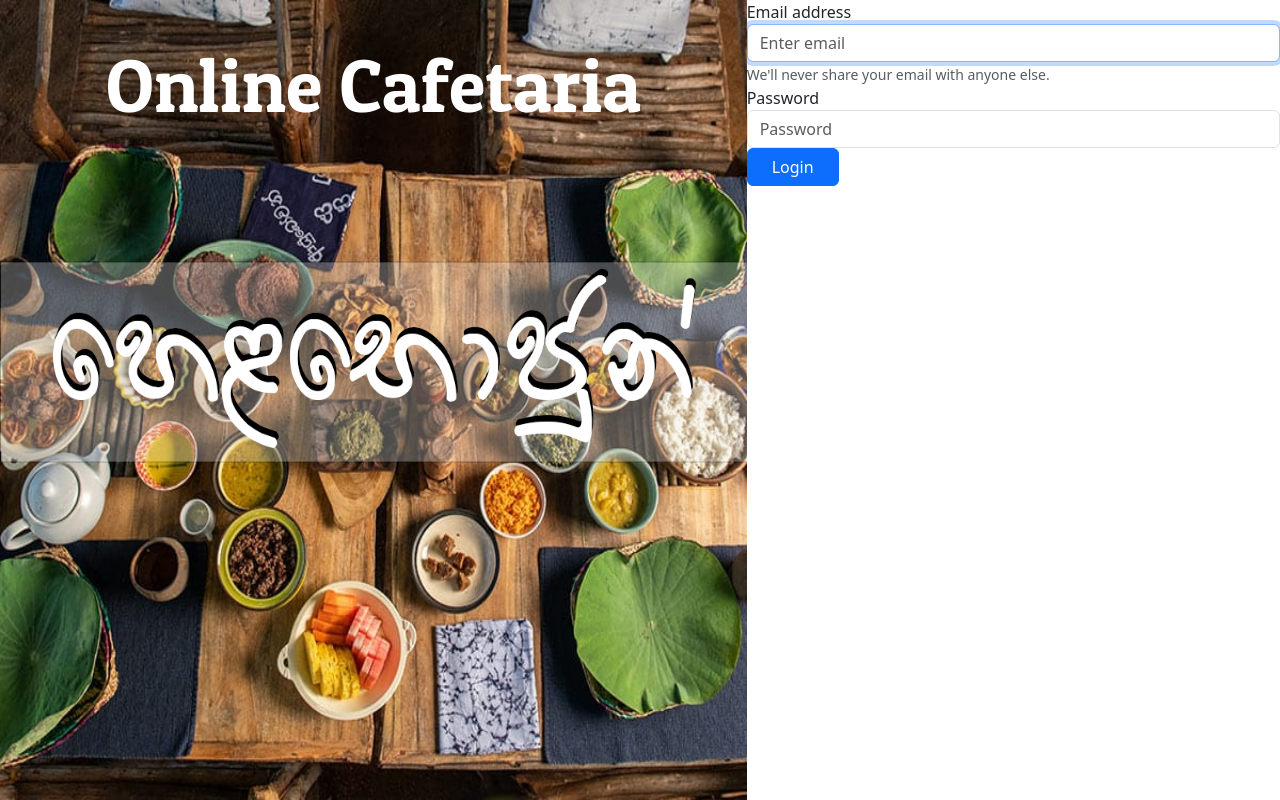
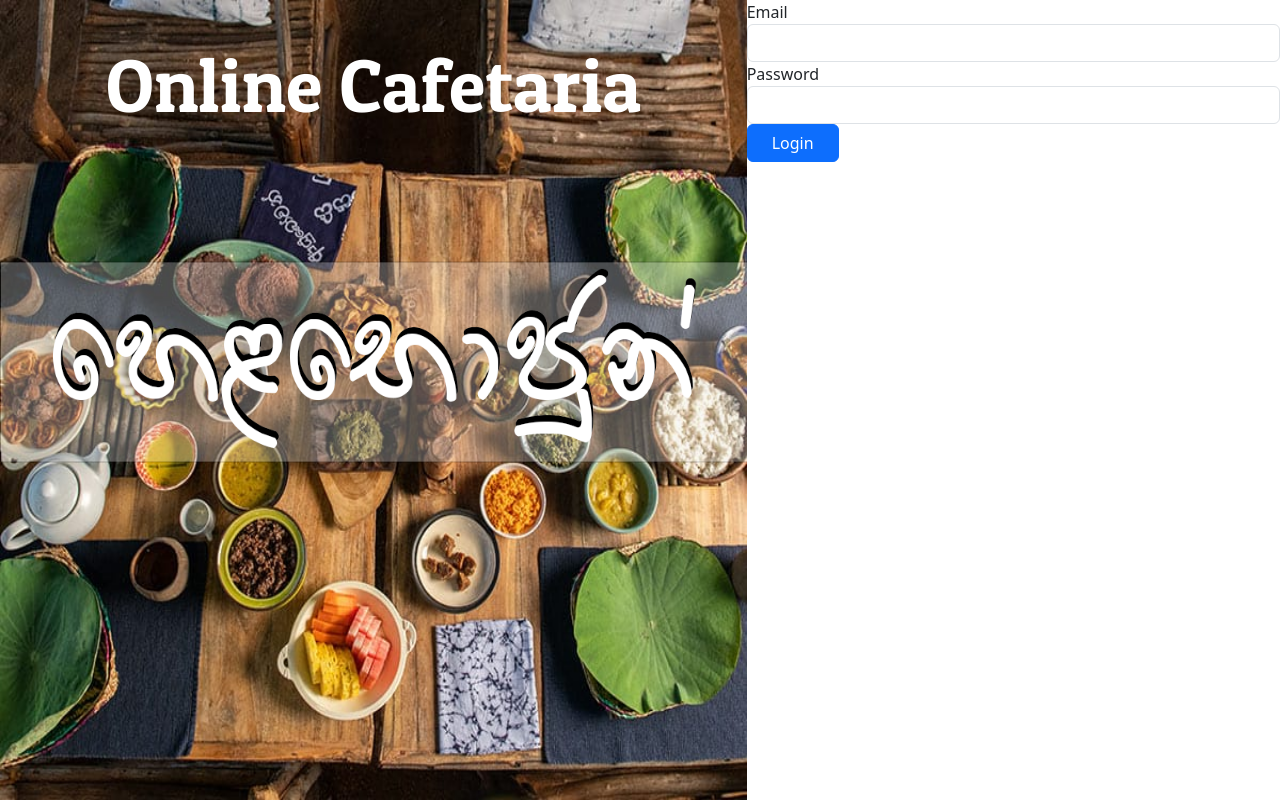
Before and after one commit to Bhanuka-Anjana/Web-Application-Project-V2.0, a React (Create React App) app in the folder shop-frontend/: page / in a window 1280 px wide. Built offline with nearby package versions, Linux system fonts and the light colour scheme.

Commit message:
extract input component

```diff
--- /dev/null
+++ b/shop-frontend/src/components/common/input.jsx
@@ -0,0 +1,19 @@
+import React from "react";
+
+const Input = ({ name, label, value ,onChange}) => {
+  return (
+    <div className="form-group">
+      <label for={(name)}>{label}</label>
+      <input
+        type="text"
+        name={name}
+        className="form-control"
+        id={name}
+        value={value}
+        onChange={onChange}
+      />
+    </div>
+  );
+};
+
+export default Input;
--- a/shop-frontend/src/components/login.jsx
+++ b/shop-frontend/src/components/login.jsx
@@ -1,6 +1,7 @@
 import React, { Component } from "react";
 import loginBg from "../images/traditional-food-feat.jpg";
 import shoplabel from "../images/shop-label.png";
+import Input from "./common/input";
 
 class LoginForm extends Component {
   state = {
@@ -10,7 +11,12 @@ class LoginForm extends Component {
   handleSubmit = (e) => {
     e.preventDefault();
     // send a data to backend
-    console.log("sending  -- " + this.state.account.email + "---" + this.state.account.password);
+    console.log(
+      "sending  -- " +
+        this.state.account.email +
+        "---" +
+        this.state.account.password
+    );
   };
 
   handleChange = (e) => {
@@ -20,6 +26,7 @@ class LoginForm extends Component {
   };
 
   render() {
+    const { account } = this.state;
     return (
       <div className="container-fluid px-0">
         <div className="row g-0">
@@ -30,35 +37,19 @@ class LoginForm extends Component {
           </div>
           <div className="col-lg-5 vh-100 ">
             <form onSubmit={this.handleSubmit}>
-              <div class="form-group">
-                <label for="exampleInputEmail1">Email address</label>
-                <input
-                  autoFocus
-                  type="email"
+              <Input
                 name="email"
-                  class="form-control"
-                  id="exampleInputEmail1"
-                  aria-describedby="emailHelp"
-                  placeholder="Enter email"
-                  value={this.state.account.email}
+                value={account.email}
+                label="Email"
                 onChange={this.handleChange}
               />
-                <small id="emailHelp" class="form-text text-muted">
-                  We'll never share your email with anyone else.
-                </small>
-              </div>
-              <div class="form-group">
-                <label for="exampleInputPassword1">Password</label>
-                <input
-                  type="password"
+              <Input
                 name="password"
-                  class="form-control"
-                  id="exampleInputPassword1"
-                  placeholder="Password"
-                  value={this.state.account.password}
+                value={account.password}
+                label="Password"
                 onChange={this.handleChange}
               />
-              </div>
+
               <button type="submit" class="btn btn-primary px-4">
                 Login
               </button>
```
Lines whose indentation alone changed are shown as unchanged.
